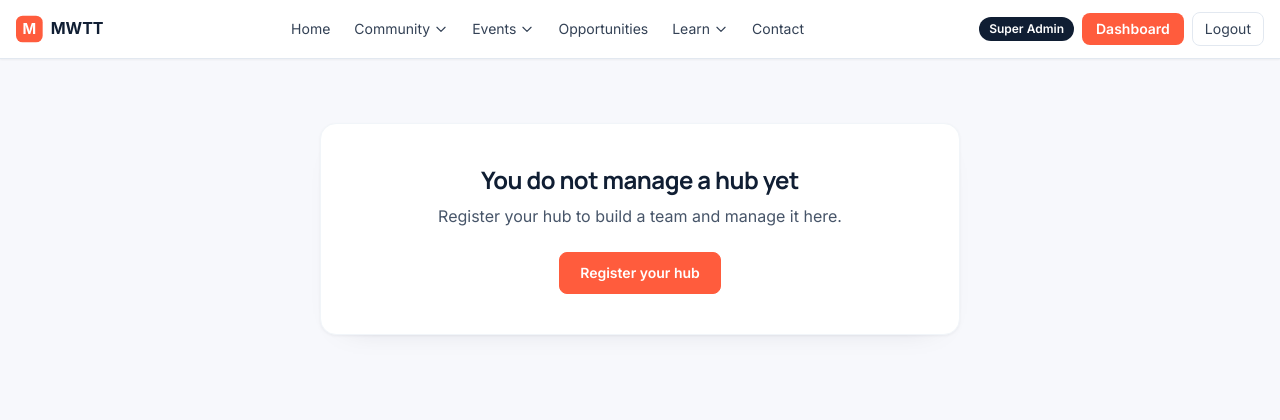
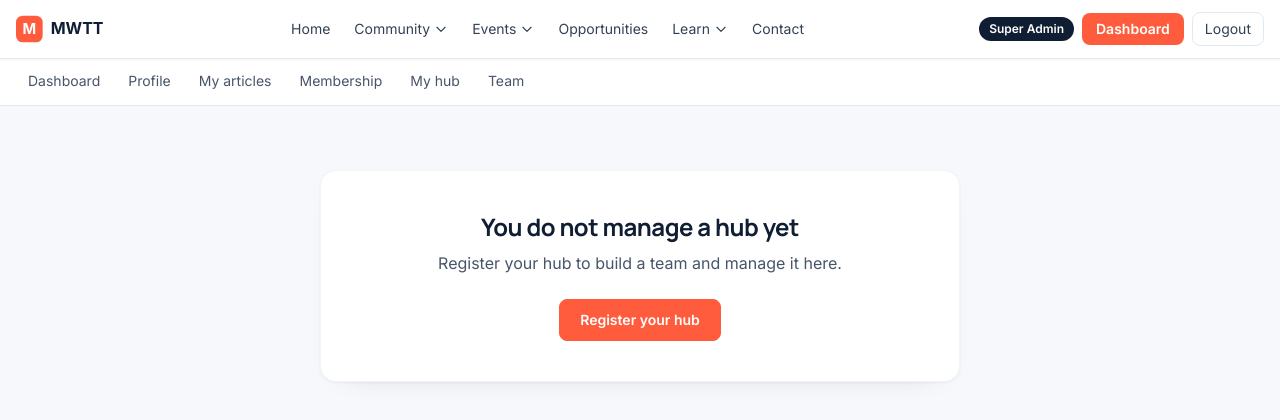
Before and after one commit to guruskid/Techies, a Laravel app: template resources/views/hub/team.blade.php in a window 1280 px wide. Shown: the top 420 px of the page. Run offline with Laravel 12, Linux system fonts and the light colour scheme; a user stored in the database is signed in; data comes from the database, SQL or seed files in the repository; tables that the repository leaves empty hold one stand-in row (values such as "Sample post"); the template is opened without the code that fills it: most values are stand-ins (such as "Sample title", 1, 10 or a date in 2020); some libraries are stand-ins or nearby versions.

Commit message:
Add the member workspace navigation across member and hub screens

```diff
--- a/resources/views/hub/dashboard.blade.php
+++ b/resources/views/hub/dashboard.blade.php
@@ -1,5 +1,6 @@
 @extends('layouts.app')
 @section('content')
+@include('partials.member-nav')
 @php
   $card = 'bg-white rounded-2xl border border-slate-100 shadow-sm';
   $focus = 'focus:outline-none focus-visible:ring-2 focus-visible:ring-[#FF5C3D] focus-visible:ring-offset-2';
--- a/resources/views/hub/team.blade.php
+++ b/resources/views/hub/team.blade.php
@@ -1,5 +1,6 @@
 @extends('layouts.app')
 @section('content')
+@include('partials.member-nav')
 @php
   $card = 'bg-white rounded-2xl border border-slate-100 shadow-sm';
   $focus = 'focus:outline-none focus-visible:ring-2 focus-visible:ring-[#FF5C3D] focus-visible:ring-offset-2';
--- a/resources/views/member/content/create.blade.php
+++ b/resources/views/member/content/create.blade.php
@@ -1,5 +1,6 @@
 @extends('layouts.app')
 @section('content')
+@include('partials.member-nav')
 <div class="max-w-7xl mx-auto px-4 py-8">
   <div class="mb-6">
     <a href="{{ route('member.content.index') }}" class="text-sm text-[#FF5C3D] hover:underline">← Back to my content</a>
--- a/resources/views/member/content/edit.blade.php
+++ b/resources/views/member/content/edit.blade.php
@@ -1,5 +1,6 @@
 @extends('layouts.app')
 @section('content')
+@include('partials.member-nav')
 <div class="max-w-7xl mx-auto px-4 py-8">
   <div class="mb-6 flex flex-col sm:flex-row sm:items-end justify-between gap-3">
     <div>
--- a/resources/views/member/content/index.blade.php
+++ b/resources/views/member/content/index.blade.php
@@ -1,5 +1,6 @@
 @extends('layouts.app')
 @section('content')
+@include('partials.member-nav')
 @php
   $statusStyles = [
     'draft' => 'bg-slate-100 text-slate-600',
--- a/resources/views/member/dashboard.blade.php
+++ b/resources/views/member/dashboard.blade.php
@@ -1,5 +1,6 @@
 @extends('layouts.app')
 @section('content')
+@include('partials.member-nav')
 @php
   $user = auth()->user();
   $firstName = \Illuminate\Support\Str::of($user->name)->before(' ');
--- a/resources/views/member/profile.blade.php
+++ b/resources/views/member/profile.blade.php
@@ -1,5 +1,6 @@
 @extends('layouts.app')
 @section('content')
+@include('partials.member-nav')
 @php
   $completion = $profile->completionPercentage();
   $miss = $profile->missingCompletionFields();
--- /dev/null
+++ b/resources/views/partials/member-nav.blade.php
@@ -0,0 +1,22 @@
+@php
+  $user = auth()->user();
+  $tabs = [
+    ['Dashboard', route('dashboard'), request()->routeIs('dashboard')],
+    ['Profile', route('profile.edit'), request()->routeIs('profile.*')],
+    ['My articles', route('member.content.index'), request()->routeIs('member.content.*')],
+    ['Membership', route('membership.show'), request()->routeIs('membership.*')],
+  ];
+  if ($user?->hub) {
+    $tabs[] = ['My hub', route('hub.dashboard'), request()->routeIs('hub.dashboard')];
+    $tabs[] = ['Team', route('hub.team'), request()->routeIs('hub.team')];
+  }
+@endphp
+
+<div class="border-b border-slate-200 bg-white">
+  <nav class="max-w-7xl mx-auto px-4 flex gap-1 overflow-x-auto" aria-label="Member workspace">
+    @foreach($tabs as [$label, $url, $active])
+      <a href="{{ $url }}" @if($active) aria-current="page" @endif
+         class="whitespace-nowrap border-b-2 px-3 py-3 text-sm transition {{ $active ? 'border-[#FF5C3D] font-semibold text-[#C23A1F]' : 'border-transparent text-slate-600 hover:border-slate-300 hover:text-[#101E33]' }}">{{ $label }}</a>
+    @endforeach
+  </nav>
+</div>
```
